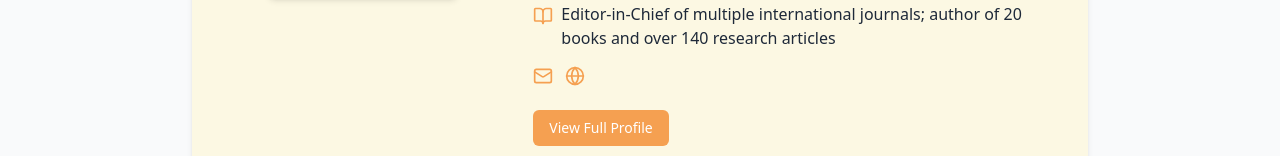
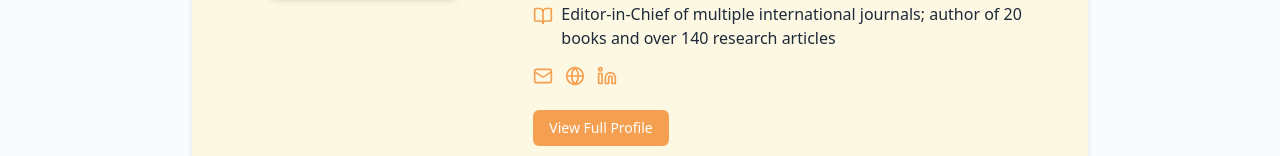
Before and after one commit to Ramjirv32/srm-corrections, a React (Vite) app: page /keynote-speakers in a window 1280 px wide. Shown: the part 790-946 px from the top of the page. Built offline with nearby package versions, Linux system fonts and the light colour scheme.

Commit message:
updated25march

```diff
--- a/src/components/CallforPaper.tsx
+++ b/src/components/CallforPaper.tsx
@@ -165,7 +165,7 @@ const CallForPapers = () => {
               </li>
             </ol>
             <div className="mt-6 py-2 px-4 bg-blue-50 border-l-4 border-[#F5A051] text-gray-700">
-              <p><strong>Manuscript Submission Deadline:</strong> 15 March 2025</p>
+              <p><strong>Manuscript Submission Deadline:</strong> 25 March 2025</p>
             </div>
           </div>
         </section>
--- a/src/components/KeynoteSpeakers.tsx
+++ b/src/components/KeynoteSpeakers.tsx
@@ -1,4 +1,4 @@
-import { Scroll, Globe, Mail, BookOpen, Award } from 'lucide-react';
+import { Scroll, Globe, Mail, BookOpen, Award, Linkedin } from 'lucide-react';
 import PageTransition from './PageTransition';
 import { Link } from 'react-router-dom';
 import G from "./images/g.jpg"
@@ -85,6 +85,15 @@ const KeynoteSpeakers = () => {
                       >
                         <Globe className="w-5 h-5" />
                       </a>
+                      <a
+                        href="https://www.linkedin.com/in/sam-goundar-1928223a/"
+                        target="_blank"
+                        rel="noopener noreferrer"
+                        className="text-[#F5A051] hover:text-[#e08c3e]"
+                        aria-label="Sam Goundar's LinkedIn profile"
+                      >
+                        <Linkedin className="w-5 h-5" />
+                      </a>
                     </div>
 
                     <div className="mt-6">
--- a/src/components/SpeakerProfile.tsx
+++ b/src/components/SpeakerProfile.tsx
@@ -1,4 +1,4 @@
-import { ArrowLeft, Mail, Globe, BookOpen, Award, Calendar } from 'lucide-react';
+import { ArrowLeft, Mail, Globe, BookOpen, Award, Calendar, Linkedin } from 'lucide-react';
 import PageTransition from './PageTransition';
 import { Link, useParams } from 'react-router-dom';
 import G from "./images/g.jpg"
@@ -12,6 +12,7 @@ const speakersData = {
     image: G,
     email: 'sam.goundar@rmit.edu.vn',
     website: 'https://www.rmit.edu.vn/faculty/goundar-sam',
+    linkedin: 'https://www.linkedin.com/in/sam-goundar-1928223a/',
     bio: [
       "Professor Dr. Sam Goundar is an international academic and researcher with over 35 years of teaching experience across 13 universities in 11 different countries. He specializes in emerging technologies such as Artificial Intelligence, Blockchain, Educational Technologies, Data Science, and Cyber Security. As Editor-in-Chief of multiple international journals, including the International Journal of Blockchains and Cryptocurrencies and the International Journal of Fog Computing, he has made significant contributions to academic publishing.",
       "Dr. Goundar has authored and edited 20 books and published over 140 research articles in reputable journals and book chapters. His research excellence is reflected in his global collaborations and innovative contributions to advancing technology-driven education. He is renowned for his work in equitable and transformative education."
@@ -114,6 +115,20 @@ const SpeakerProfile = () => {
                       </a>
                     </div>
                   )}
+
+                  {speaker.linkedin && (
+                    <div className="flex items-center">
+                      <Linkedin className="w-5 h-5 text-[#F5A051] mr-3" />
+                      <a
+                        href={speaker.linkedin}
+                        target="_blank"
+                        rel="noopener noreferrer"
+                        className="text-blue-600 hover:underline"
+                      >
+                        LinkedIn Profile
+                      </a>
+                    </div>
+                  )}
                 </div>
               </div>
             </div>
```
Also changed, not shown: 1 other file (tests, documents, lock files or other folders).
